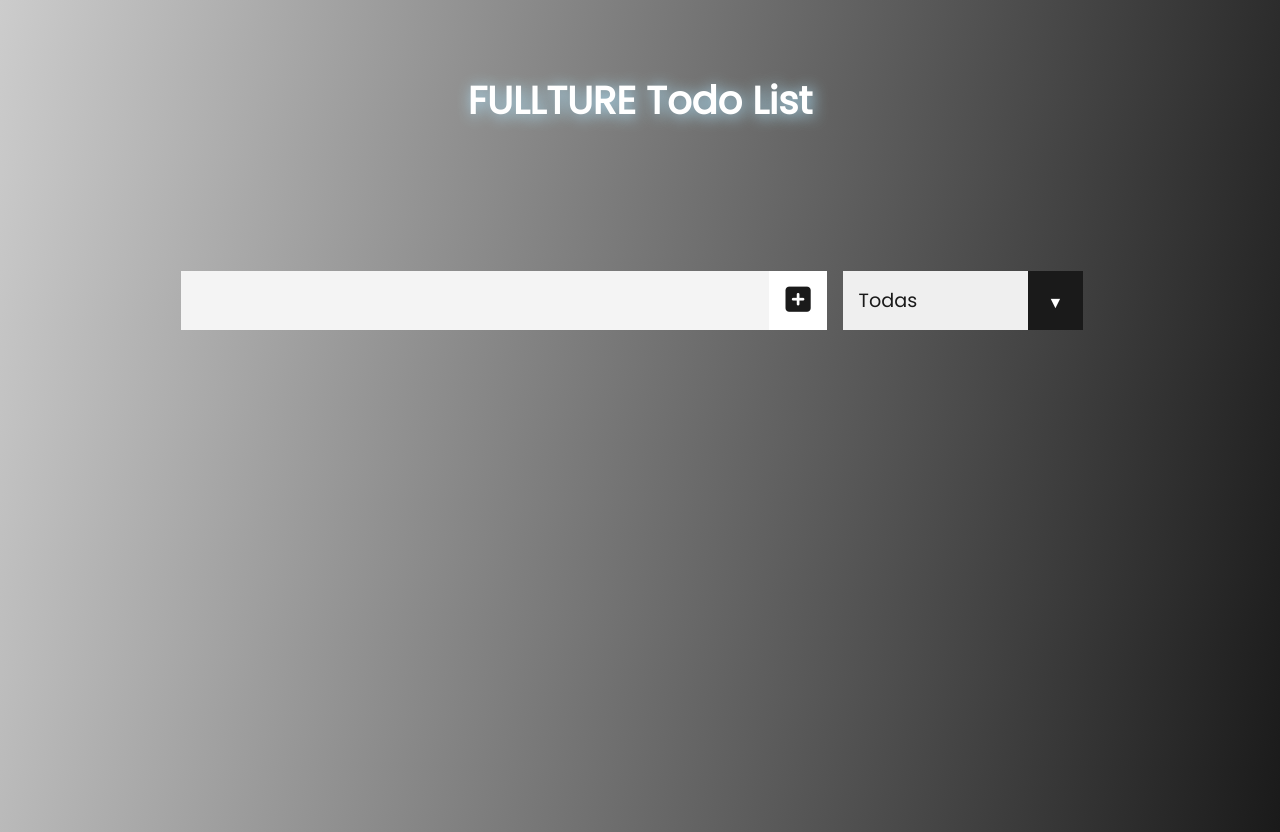
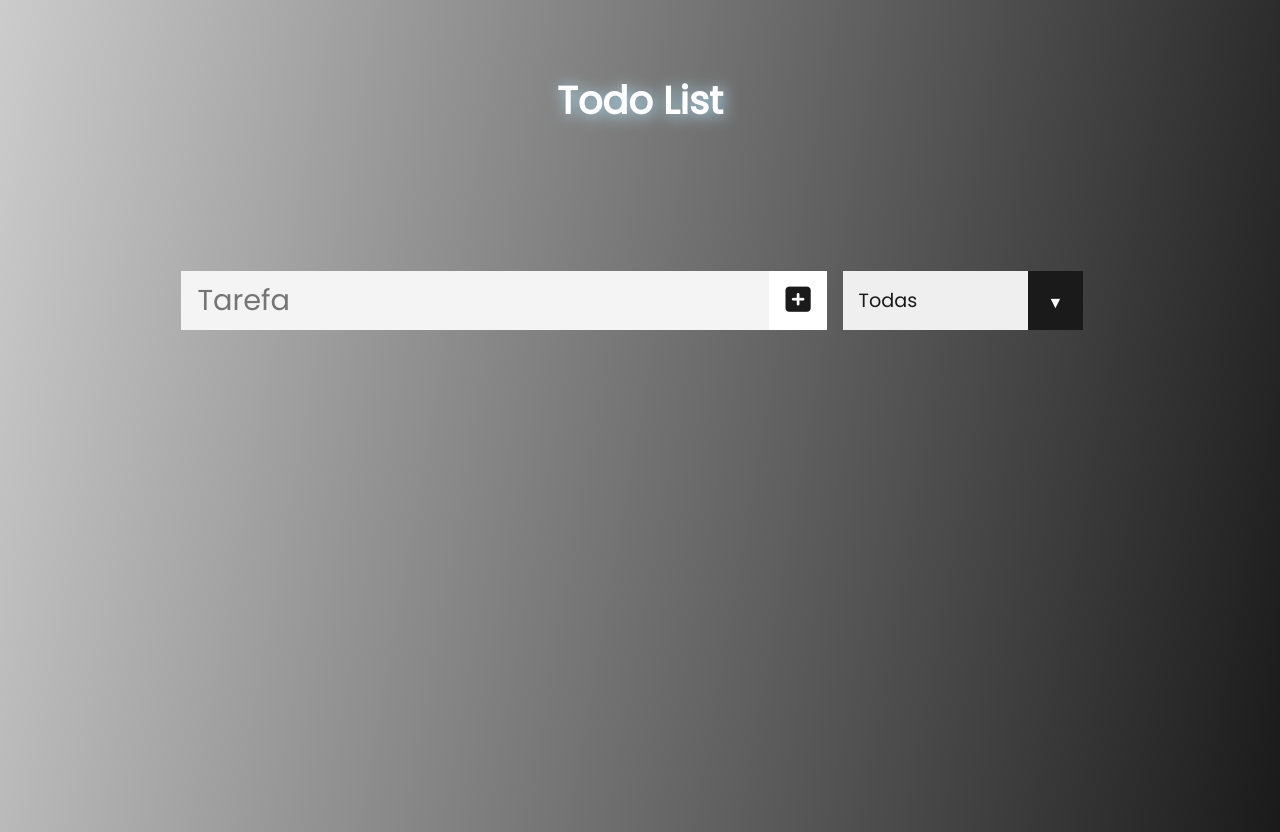
Before and after one commit to brunosbrito/Todo-List, a plain HTML site: page index.html in a window 1280 px wide. Drawn offline with Linux system fonts and the light colour scheme.

Commit message:
[feat] adicionado placeholder no input do Tarefa

```diff
--- a/index.html
+++ b/index.html
@@ -12,15 +12,15 @@
             crossorigin="anonymous"
         ></script>
         <link rel="stylesheet" href="./style.css" />
-        <title>Todo List - Fullture</title>
+        <title>Todo List</title>
     </head>
     <body>
         <header>
-            <h1>FULLTURE Todo List</h1>
+            <h1> Todo List</h1>
         </header>
 
         <form id="formulario">
-            <input id= "itens" type="text" class="todo-input" maxlength="40" />
+            <input placeholder="Tarefa" id= "itens" type="text" class="todo-input" maxlength="40" />
             <button class="todo-button" type="submit">
                 <i class="fas fa-plus-square"></i>
             </button>
```
